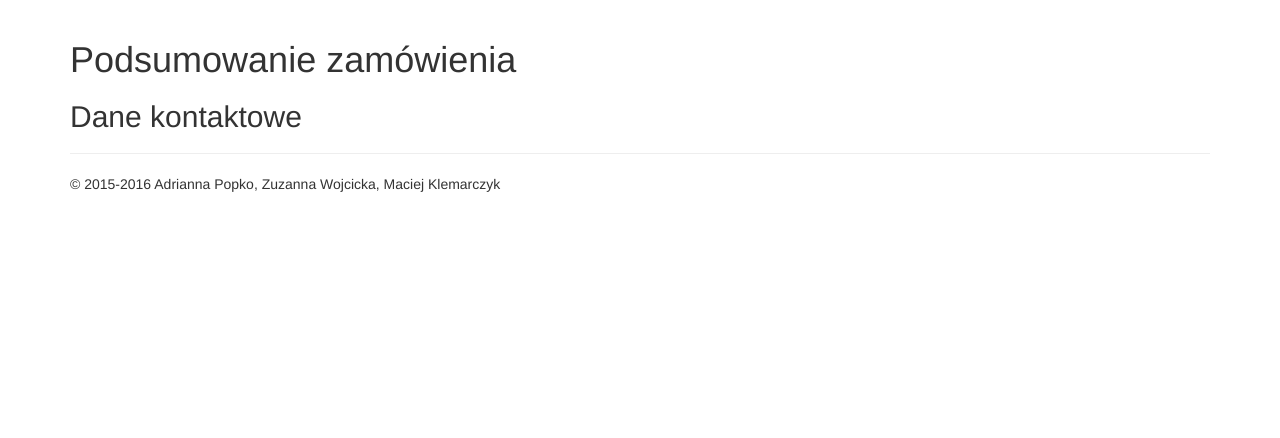
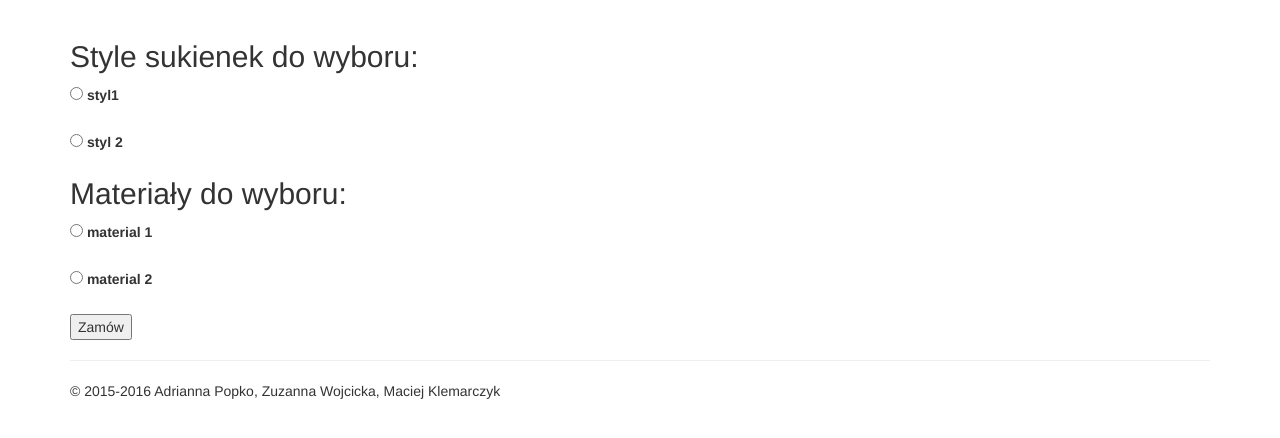
Before and after one commit to ProjNaRok1516/ruby-www, a Rails app: page /zamow in a window 1280 px wide. Shown: the part 52-490 px from the top of the page. Run offline with Rails 7, Linux system fonts and the light colour scheme; style sheets or scripts are compiled from the project's sources; some libraries are stand-ins or nearby versions.

Commit message:
Order from prototype was created.

```diff
--- a/app/views/order/new.html.erb
+++ b/app/views/order/new.html.erb
@@ -1,2 +1,23 @@
-<h1>Podsumowanie zamówienia</h1>
-<h2>Dane kontaktowe</h2>
+
+<div>
+<%= form_tag("/zamow" ,method:"get") do %>
+<h2>Style sukienek do wyboru:</h2>
+
+<%= radio_button_tag(:styl, "styl1") %>
+<%= label_tag(:styl, "styl1") %>
+<br>
+<br>
+<%= radio_button_tag(:styl, "styl 1") %>
+<%= label_tag(:styl, "styl 2") %>
+
+<h2>Materiały do wyboru:</h2>
+<%= radio_button_tag(:material, "material 1") %>
+<%= label_tag(:material, "material 1") %>
+<br>
+<br>
+<%= radio_button_tag(:material, "material 2") %>
+<%= label_tag(:material, "material 2") %>
+<br><br>
+<%= submit_tag("Zamów") %>
+<% end %>
+</div>
```
